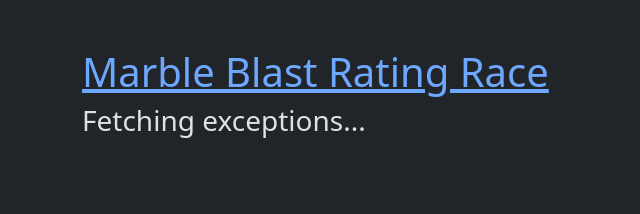
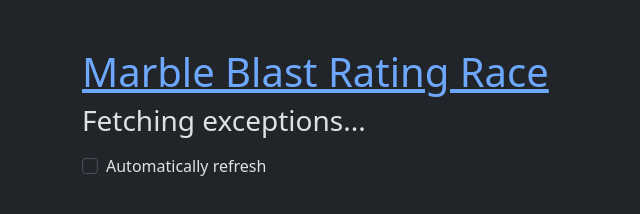
Before and after one commit to thearst3rd/mb-rating-race-2nd-attempt, a website: page static/exceptions/index.html in a window 1280 px wide. Shown: the whole page, without its empty margins (0-640 px from the left). Drawn offline with nearby package versions, Linux system fonts and the light colour scheme; no server answers.

Commit message:
Add refresh checkbox to exceptions page

```diff
--- a/static/exceptions/index.html
+++ b/static/exceptions/index.html
@@ -8,7 +8,7 @@
 	</head>
 	<style>
 		td, th {
-			text-align: center
+			text-align: center;
 		}
 	</style>
 	<body>
@@ -17,6 +17,12 @@
 			<h3 id="fetching-text">You'll need javascript enabled for this! Sorry!!!</h3>
 			<p id="last-updated-text"></p>
 			<p id="start-end-time-text"></p>
+			<div class="form-check">
+				<input class="form-check-input" type="checkbox" value="" id="refresh-check">
+				<label class="form-check-label" for="refresh-check">
+					Automatically refresh
+				</label>
+			</div>
 		</div>
 		<p id="debug-text"></p>
 		<table class="table table-bordered table-striped table-sm" id="score-table"></table>
@@ -29,6 +35,7 @@
 		const fetchingText = document.getElementById("fetching-text");
 		const lastUpdatedText = document.getElementById("last-updated-text");
 		const startEndTimeText = document.getElementById("start-end-time-text");
+		const refreshCheck = document.getElementById("refresh-check");
 		const debugText = document.getElementById("debug-text");
 		fetchingText.innerText = "Fetching exceptions...";
 
@@ -112,6 +119,9 @@
 
 		async function poll() {
 			try {
+				if (!refreshCheck.checked) {
+					return;
+				}
 				if (currentlyPolling) {
 					console.warn("Already polling!!");
 					return;
```
